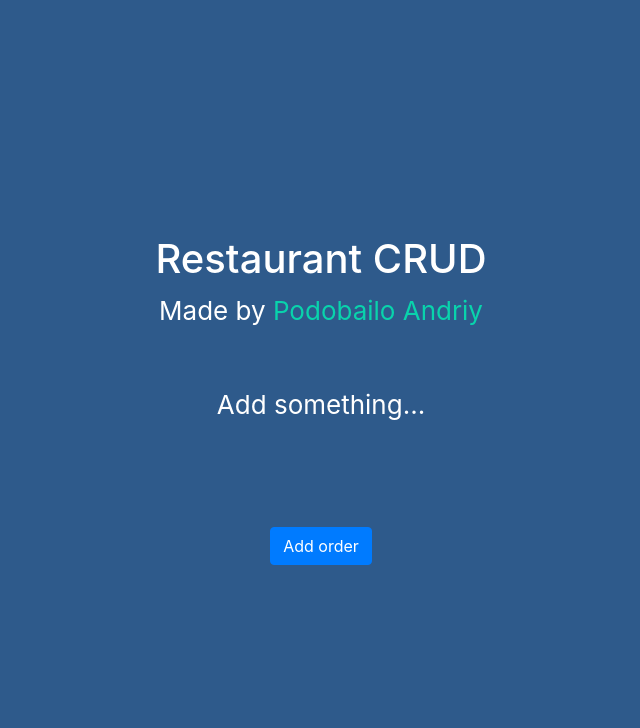
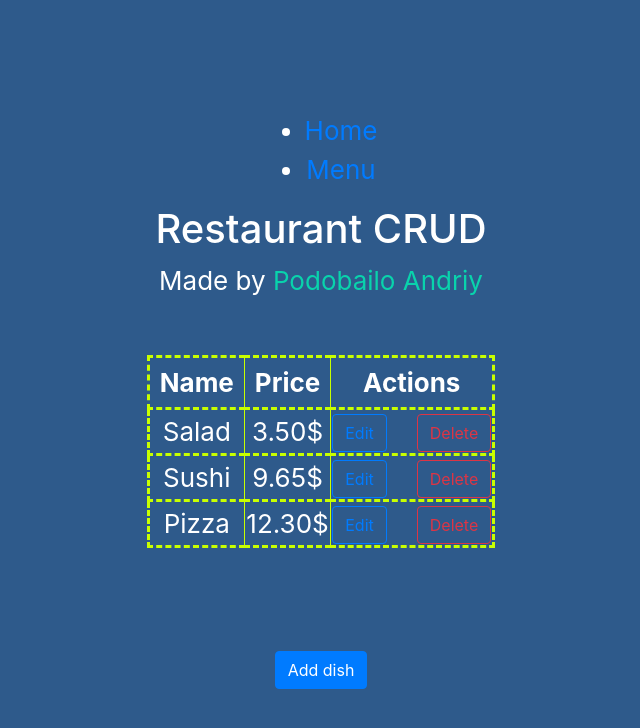
Before and after one commit to EndL11/restaurant_crud, a React (Create React App) app: page /menu in a window 1280 px wide. Shown: the top 728 px of the page, without its empty margins (319-959 px from the left). Built offline with nearby package versions, Linux system fonts and the light colour scheme.

Commit message:
Added menu and routing to menu

```diff
--- a/src/App.js
+++ b/src/App.js
@@ -1,6 +1,8 @@
 import React from 'react';
 import './App.css';
 import Table from './components/Table/Table';
+import Menu from './components/Menu/Menu';
+import { BrowserRouter as Router, Route, Link } from "react-router-dom";
 
 const uuidv4 = require('uuid/v4');
 
@@ -15,7 +17,11 @@ export default class App extends React.Component {
       isEditing: false,
       editingObj: null,
       editingIndex: null,
-      listForms: [{id: uuidv4()}]
+      listForms: [{id: uuidv4()}],
+
+      editingDish: null,
+      isEditingDish: false,
+      editingName: null
     }
     this.onEdit = this.onEdit.bind(this);
     this.handleClose = this.handleClose.bind(this);
@@ -26,6 +32,14 @@ export default class App extends React.Component {
     this.deleteForm = this.deleteForm.bind(this);
     this.cancelEdit = this.cancelEdit.bind(this);
     this.onAdd = this.onAdd.bind(this);
+
+    this.addDish = this.addDish.bind(this);
+    this.onChangeDish = this.onChangeDish.bind(this);
+    this.onDeleteDish = this.onDeleteDish.bind(this);
+    this.onEditDish = this.onEditDish.bind(this);
+    this.applyEditDish = this.applyEditDish.bind(this);
+
+
   }
 
   deleteEmptyForms = (list) => {
@@ -207,13 +221,115 @@ export default class App extends React.Component {
     }
   }
 
+  /*
+            ********************Меню********************
+  */
+  cancelEditDish = () => {
+    this.setState(prevState => ({isEditingDish: !prevState.isEditingDish}));
+    this.setState({editingDish: null});
+    this.handleClose();
+  }
+
+  addDish = (e) => {
+    e.preventDefault();
+    var name = e.target.name.value;
+    var price = Number(e.target.price.value);
+    var menu = this.state.menu;
+
+    if(name.split(" ").join("") === "" || price <= 0){
+      alert("Wrong data!");
+      return;
+    }
+    menu[name] = price;
+    this.setState({menu});
+    this.handleClose();
+  }
+
+  onChangeDish = (e) => {
+    var editingDish = this.state.editingDish;
+    var value = editingDish[Object.keys(editingDish)[0]];
+
+    if(e.target.name === "name" && e.target.value.split(" ").join("") !== ""){
+      for(var key in editingDish){
+        key = e.target.value;
+        editingDish[key] = value;
+        delete editingDish[Object.keys(editingDish)[0]];
+      }
+    }
+    else if(e.target.name === "price" && Number(e.target.value) >= 1) {
+      value = Number(e.target.value);
+      editingDish[Object.keys(editingDish)[0]] = value;
+    }
+    else {
+      return;
+    }
+
+    this.setState({editingDish});
+
+  }
+
+  onEditDish = (e) => {
+    this.cancelEditDish();
+    var menu = this.state.menu;
+    var name = e.target.value;
+
+    var objForEdit = {[name]: menu[name]};
+
+    this.setState({editingDish: objForEdit, editingName: Object.keys(objForEdit)[0]});
+
+  }
+
+  onDeleteDish = (e) => {
+    if(window.confirm("Are you sure that you want delete this dish?") === false)
+    {
+      return;
+    }
+    var newMenu = this.state.menu;
+    delete newMenu[e.target.value]
+    this.setState({
+      menu: newMenu,
+    });
+  }
+
+  applyEditDish = (e) => {
+    e.preventDefault();
+
+    var menu = this.state.menu;
+
+    for(var i = 0; i < Object.keys(menu).length; i++){
+      if(Object.keys(this.state.editingDish)[0] === this.state.editingName)
+      continue;
+
+      if(Object.keys(menu)[i] === Object.keys(this.state.editingDish)[0]){
+        alert("Order of this orderer alredy exists!");
+        return;
+      }
+    }
+
+    console.log(this.state.editingName);
+    delete menu[this.state.editingName];
+    menu[Object.keys(this.state.editingDish)[0]] = this.state.editingDish[Object.keys(this.state.editingDish)[0]];
+    this.setState({menu, editingDish: null, editingName: null});
+    this.cancelEditDish();
+  }
+
   render(){
     return (
+      <Router>
       <div className="App">
         <header className="App-header">
+        <ul>
+          <li>
+          <Link to="/">Home</Link>
+          </li>
+          <li>
+          <Link to="/menu">Menu</Link>
+          </li>
+        </ul>
         <h1>Restaurant CRUD</h1>
         <p>Made by <a href="https://www.linkedin.com/in/endl/" className="App-link" target="blank">Podobailo Andriy</a></p>
         <br/>
+        <Route exact path="/">
         <Table
         show_modal={this.state.show_modal}
         closeModal={this.handleClose}
@@ -231,10 +347,28 @@ export default class App extends React.Component {
         deleteForm = {this.deleteForm}
         onAdd = {this.onAdd}
         addFormEdit = {this.addFormEdit}
-        cancelEdit = {this.cancelEdit}
         />
+        </Route>
+
+        <Route path="/menu">
+        <Menu
+        show_modal={this.state.show_modal}
+        menu={this.state.menu}
+        closeModal={this.handleClose}
+        addDish = {this.addDish}
+        onChangeDish={this.onChangeDish}
+        isEditingDish = {this.state.isEditingDish}
+        editingDish = {this.state.editingDish}
+        onDeleteDish = {this.onDeleteDish}
+        onEditDish = {this.onEditDish}
+        applyEditDish = {this.applyEditDish}
+        cancelEditDish = {this.cancelEditDish}
+
+        />
+        </Route>
         </header>
       </div>
+      </Router>
     );
   }
 }
--- /dev/null
+++ b/src/components/Menu/Menu.js
@@ -0,0 +1,97 @@
+import React from 'react';
+import {Form, Modal, Button} from 'react-bootstrap';
+
+import 'bootstrap/dist/css/bootstrap.min.css';
+
+const Menu = (props) => {
+    const menu = props.menu;
+    const handleClose = props.closeModal;
+    const editingDish = props.editingDish;
+
+    const list = Object.keys(menu).map((item) =>(
+      <tr key = {item}>
+        <td>
+          {item}
+        </td>
+        <td>
+        {(menu[item]).toFixed(2)}$</td>
+        <td>
+        <Button variant="outline-primary"
+        onClick={props.onEditDish} value ={item} className="td__button">Edit</Button>
+        <Button variant="outline-danger"
+        onClick={props.onDeleteDish} value ={item} className="td__button">Delete</Button>
+        </td>
+      </tr>
+    ));
+
+    return (
+      <div>
+      { Object.keys(menu).length > 0 ? (
+        <table className="orders-table" border="1">
+        <tbody>
+          <tr>
+            <th>Name</th>
+            <th>Price</th>
+            <th>Actions</th>
+          </tr>
+             {list}
+          </tbody>
+        </table>
+        ) : (<p>Add something...</p>)}
+        <div className="add_order">
+          <Button variant="primary"
+          className="add_order__button" onClick={handleClose}>Add dish</Button>
+        </div>
+
+        {props.isEditingDish  ? (
+        <Modal show={props.show_modal} onHide={props.cancelEditDish}>
+        <Modal.Header closeButton>
+          <Modal.Title>Editing dish</Modal.Title>
+        </Modal.Header>
+        <Modal.Body>
+        <Form>
+          <Form.Group controlId="formBasicText">
+            <Form.Label>Name</Form.Label>
+            <Form.Control type="text" name="name" className="name"
+             onChange={props.onChangeDish} defaultValue={Object.keys(editingDish)[0]}/>
+          </Form.Group>
+          <Form.Group controlId="formBasicText">
+            <Form.Label>Price</Form.Label>
+            <Form.Control  type="text" name="price" className="price"
+             onChange={props.onChangeDish} defaultValue={(editingDish[Object.keys(editingDish)[0]]).toFixed(2)}/>
+          </Form.Group>
+
+            <Button variant="primary" type="submit" onClick={props.applyEditDish}>
+                Submit
+            </Button>
+        </Form>
+        </Modal.Body>
+        </Modal>
+        ) : (
+          <Modal show={props.show_modal} onHide={handleClose}>
+        <Modal.Header closeButton>
+          <Modal.Title>Adding new dish to menu</Modal.Title>
+        </Modal.Header>
+        <Modal.Body>
+        <Form onSubmit={props.addDish}>
+          <Form.Group controlId="formBasicText">
+            <Form.Label>Name</Form.Label>
+            <Form.Control type="text" name="name" className="name" placeholder="Enter name" />
+          </Form.Group>
+          <Form.Group controlId="formBasicText">
+            <Form.Label>Price</Form.Label>
+            <Form.Control type="text" name="price" className="price" placeholder="Enter price" />
+          </Form.Group>
+            <Button variant="primary" type="submit">
+                Submit
+            </Button>
+        </Form>
+        </Modal.Body>
+      </Modal>
+        )}
+
+      </div>
+    );
+  }
+
+export default Menu;
```
